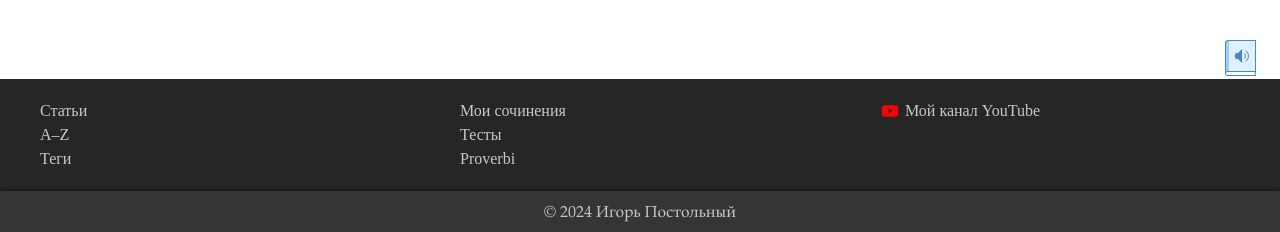
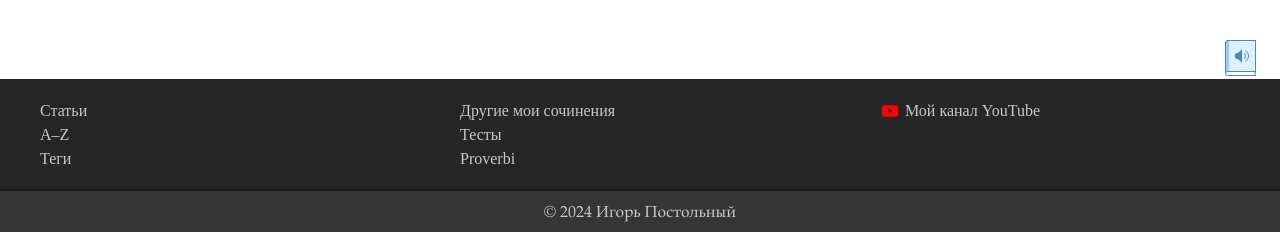
Before and after one commit to postolny/postolny.github.io, a Jekyll site: the page built from _pages/suk.html, in a window 1280 px wide. Shown: the part 802-1034 px from the top of the page. Built offline with Jekyll 4.4.1, drawn with Linux system fonts in a browser that asks for light colours.

Commit message:
Update footer.yml

```diff
--- a/_data/footer.yml
+++ b/_data/footer.yml
@@ -8,7 +8,7 @@ footerList1:
       url: /tags/
 footerList2:
   - subfolderitems:
-    - page: Мои сочинения
+    - page: Другие мои сочинения
       url: /indice/
     - page: Тесты
       url: /tests/
```
